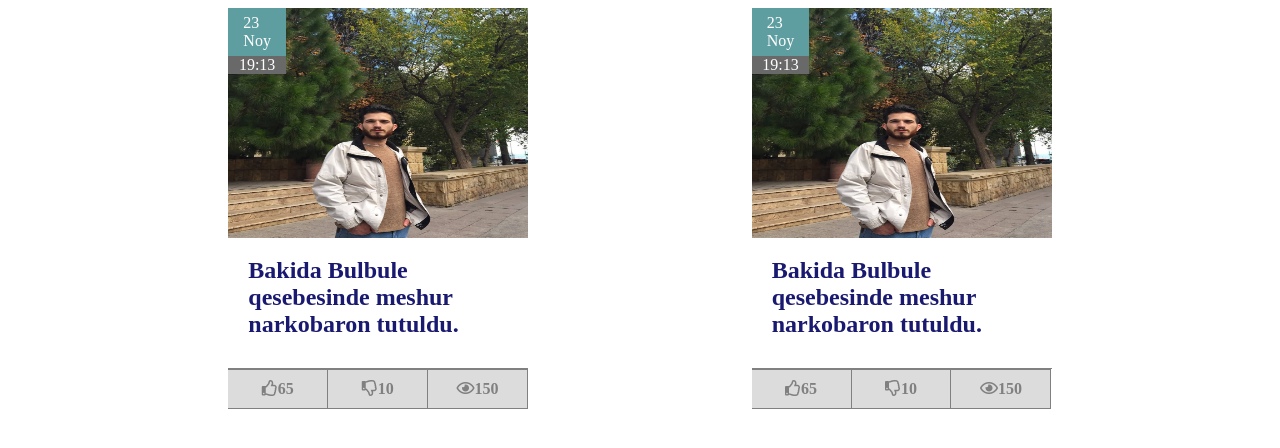
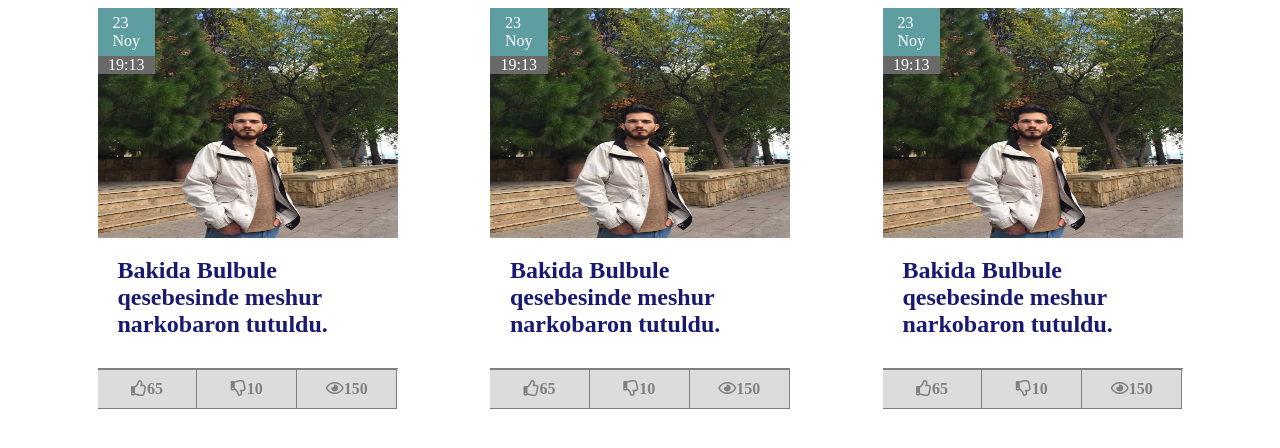
Before and after one commit to HabibIbrahimov/Oxu.az_responsive, a plain HTML site: page index.html in a window 1280 px wide. Drawn offline with Linux system fonts and the light colour scheme.

Commit message:
feat:added card-3

```diff
--- a/index.html
+++ b/index.html
@@ -72,6 +72,38 @@
             </div>
            </div>
         </div>
+        <div class="card-3">
+            <div class="image-3"><img src="WhatsApp Image 2021-11-23 at 21.52.59.jpeg" width="300px" height="230px"  alt=""></div>
+
+           <div class="theme">
+            <div class="time">
+                <div class="when-date">
+                    <div class="day">23</div>
+                    <div class="month">Noy</div>
+                </div>
+                 <div class="when-time">19:13</div>
+            </div>
+            <div class="title">Bakida Bulbule qesebesinde meshur narkobaron tutuldu.</div>
+           </div>
+           <div class="status">
+               <div class="container-likes">
+            <div class="like">
+                   <span class="status-like"><i class="far fa-thumbs-up"></i>65</span>
+               </div>
+            </div>
+            <div class="container-dislikes">
+               <div class="dislike">
+                <span class="status-dislike"><i class="far fa-thumbs-down"></i>10</span>
+            </div>
+            </div>
+            <div class="container-views">
+            <div class="preview">
+                <span class="status-preview"><i class="far fa-eye"></i>150</span>
+            </div>
+            </div>
+           </div>
+        </div>
+        </div>
 
         </div>
    </div>
--- a/style.css
+++ b/style.css
@@ -55,6 +55,13 @@
     background-color: black;
     color: white;
 }
+.card-3 .time{
+    position: absolute;
+    z-index: 1;
+    top: 0;
+    background-color: black;
+    color: white;
+}
 
 .main-page{
     width: 1200px;
```
